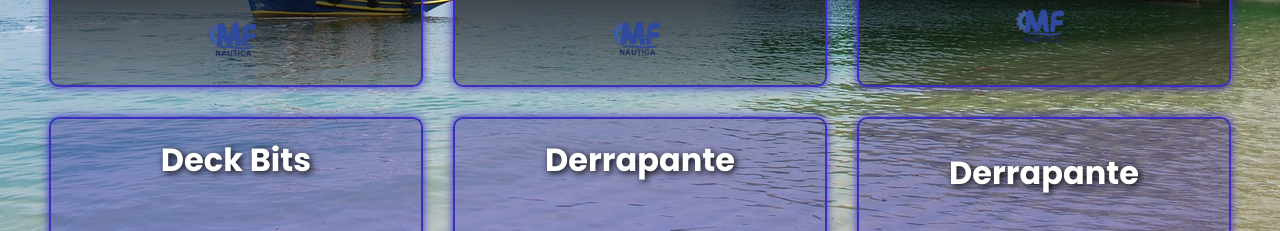
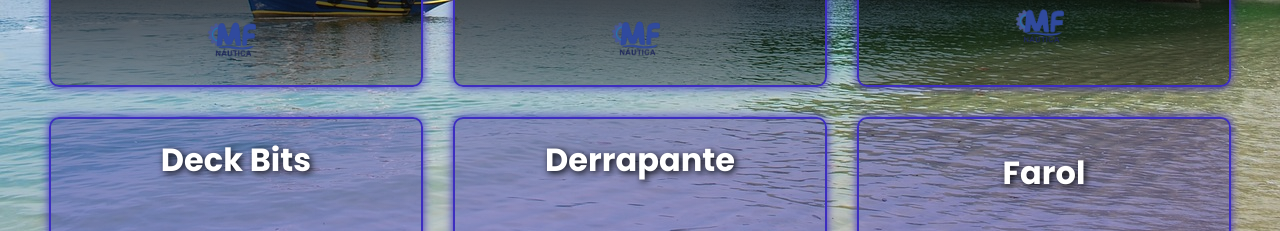
Before and after one commit to Dudi214/mfnautica, a plain HTML site: page servicos.html in a window 1280 px wide. Shown: the part 2306-2537 px from the top of the page. Drawn offline with Linux system fonts and the light colour scheme.

Commit message:
mudança

```diff
--- a/servicos.html
+++ b/servicos.html
@@ -248,7 +248,7 @@
                 <li class="card-list">
                     <div class="image-side">
                         <h1 class="title-card">
-                            Derrapante
+                            Farol
                         </h1>
                         <img src="assents/farol.jpg" class="img-list">
                     </div>
```
